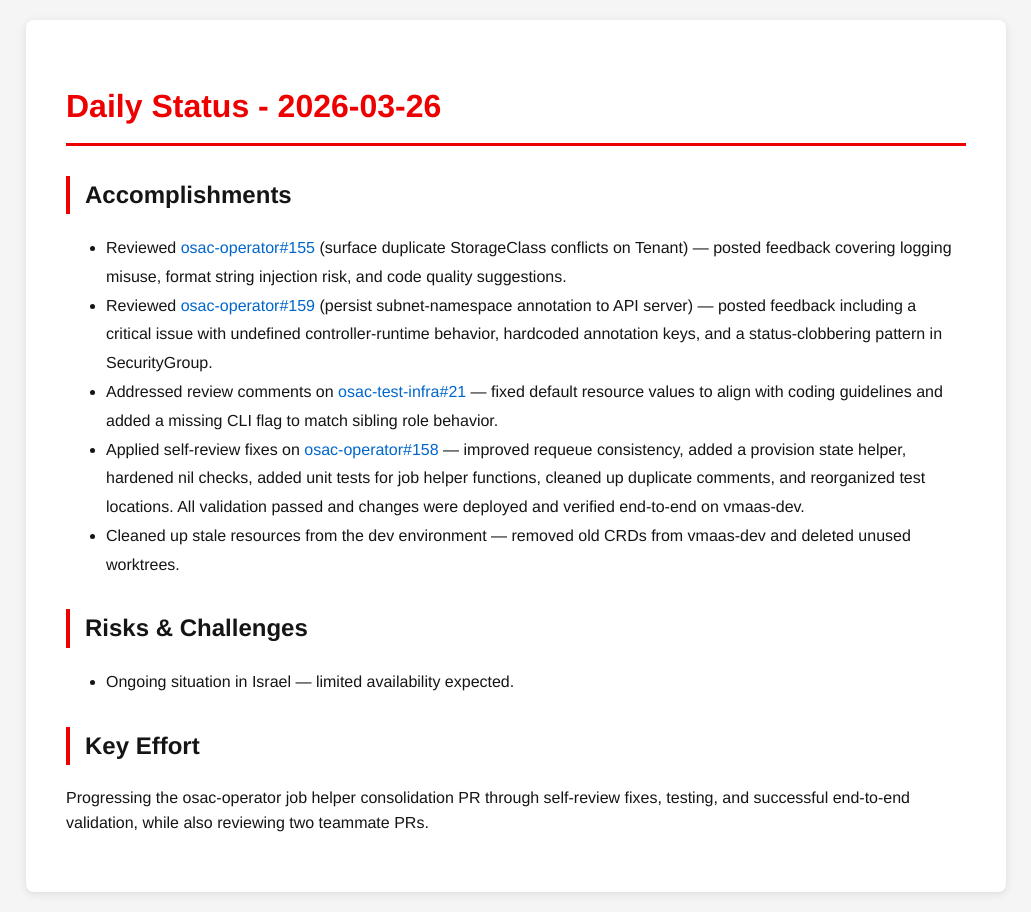
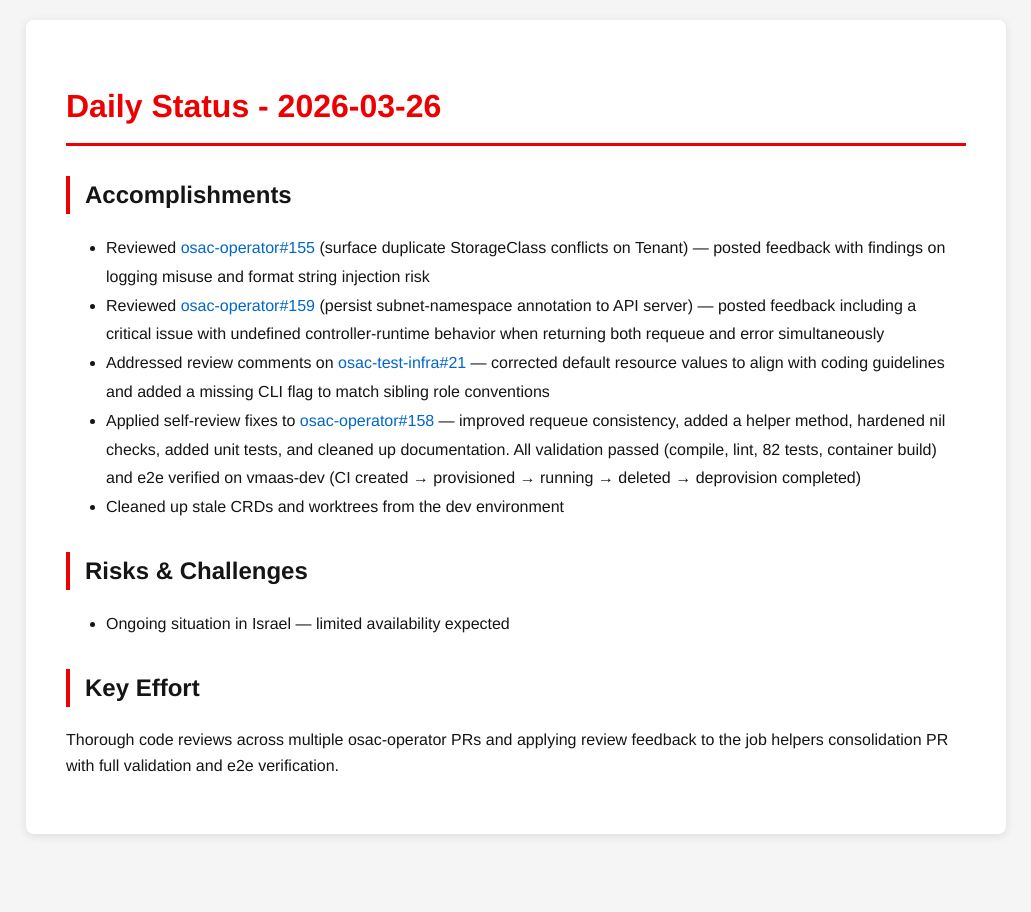
Before and after one commit to tzvatot/daily-status, a Jekyll site: the page built from 2026-03-26.md, in a window 1280 px wide. Shown: the whole page, without its empty margins (124-1155 px from the left). Built offline with Jekyll 4.4.1, drawn with Linux system fonts in a browser that asks for light colours.

Commit message:
Daily status update - 2026-03-26

```diff
--- a/2026-03-26.md
+++ b/2026-03-26.md
@@ -7,14 +7,14 @@
 # Daily Status - 2026-03-26
 
 ## Accomplishments
-- Reviewed [osac-operator#155](https://github.com/osac-project/osac-operator/pull/155) (surface duplicate StorageClass conflicts on Tenant) — posted feedback covering logging misuse, format string injection risk, and code quality suggestions.
-- Reviewed [osac-operator#159](https://github.com/osac-project/osac-operator/pull/159) (persist subnet-namespace annotation to API server) — posted feedback including a critical issue with undefined controller-runtime behavior, hardcoded annotation keys, and a status-clobbering pattern in SecurityGroup.
-- Addressed review comments on [osac-test-infra#21](https://github.com/osac-project/osac-test-infra/pull/21) — fixed default resource values to align with coding guidelines and added a missing CLI flag to match sibling role behavior.
-- Applied self-review fixes on [osac-operator#158](https://github.com/osac-project/osac-operator/pull/158) — improved requeue consistency, added a provision state helper, hardened nil checks, added unit tests for job helper functions, cleaned up duplicate comments, and reorganized test locations. All validation passed and changes were deployed and verified end-to-end on vmaas-dev.
-- Cleaned up stale resources from the dev environment — removed old CRDs from vmaas-dev and deleted unused worktrees.
+- Reviewed [osac-operator#155](https://github.com/osac-project/osac-operator/pull/155) (surface duplicate StorageClass conflicts on Tenant) — posted feedback with findings on logging misuse and format string injection risk
+- Reviewed [osac-operator#159](https://github.com/osac-project/osac-operator/pull/159) (persist subnet-namespace annotation to API server) — posted feedback including a critical issue with undefined controller-runtime behavior when returning both requeue and error simultaneously
+- Addressed review comments on [osac-test-infra#21](https://github.com/osac-project/osac-test-infra/pull/21) — corrected default resource values to align with coding guidelines and added a missing CLI flag to match sibling role conventions
+- Applied self-review fixes to [osac-operator#158](https://github.com/osac-project/osac-operator/pull/158) — improved requeue consistency, added a helper method, hardened nil checks, added unit tests, and cleaned up documentation. All validation passed (compile, lint, 82 tests, container build) and e2e verified on vmaas-dev (CI created → provisioned → running → deleted → deprovision completed)
+- Cleaned up stale CRDs and worktrees from the dev environment
 
 ## Risks & Challenges
-- Ongoing situation in Israel — limited availability expected.
+- Ongoing situation in Israel — limited availability expected
 
 ## Key Effort
-Progressing the osac-operator job helper consolidation PR through self-review fixes, testing, and successful end-to-end validation, while also reviewing two teammate PRs.
+Thorough code reviews across multiple osac-operator PRs and applying review feedback to the job helpers consolidation PR with full validation and e2e verification.
```
